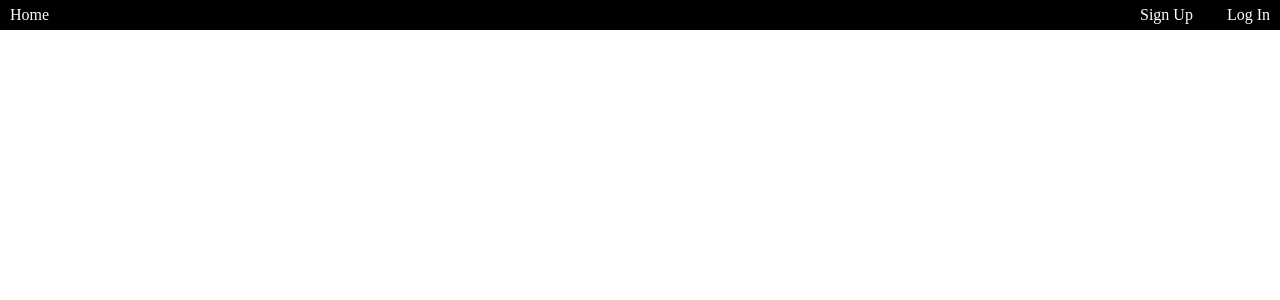
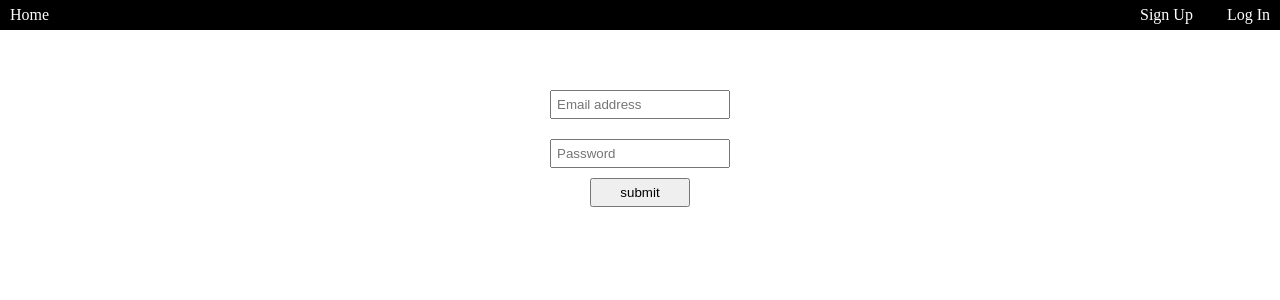
Before and after one commit to plum03/locate-my-loved-one, a React (Create React App) app in the folder client/: page /login in a window 1280 px wide. Shown: the top 300 px of the page. Built offline with nearby package versions, Linux system fonts and the light colour scheme.

Commit message:
added login page, worked on redux, some styling, navbar

```diff
--- a/client/src/CSS/Login.css
+++ b/client/src/CSS/Login.css
@@ -0,0 +1,17 @@
+.login-form {
+    display: flex;
+    flex-direction: column;
+    width: 300px;
+    padding: 50px;
+    margin: auto;
+}
+
+.login-form > * {
+    margin: 10px;
+    padding: 5px;
+}
+
+.login-submit {
+    width: 100px;
+    margin: auto;
+}
--- a/client/src/Components/App.js
+++ b/client/src/Components/App.js
@@ -9,25 +9,21 @@ import Navbar from './Navbar'
 // import Profile from './Profile'
 // import InfoForm from './InfoForm'
 // import Search from './Search'
-// import Login from './Login'
+import Login from './Login'
 import SignUp from './SignUp'
 // import AuthForm from './AuthForm'
 // What is this, how is it different from Login/SignUp?
 
 
 class App extends Component {
-    constructor(props) {
-        super(props)
-    }
 
     componentDidMount() {
         console.log(this.props);
         // this.props.verifyUser()
     }
 
-
     render () {
-        const {isAuthenticated} = this.props.auth.isAuthenticated
+        // const {isAuthenticated} = this.props.auth.isAuthenticated
         let style ={backgroundColor: 'white'}
 
         return (
@@ -47,7 +43,7 @@ class App extends Component {
                     {/* <ProtectedPath path="/edit" component={InfoForm} /> */}
 
                     <Route path='/signup' component={SignUp}/>
-                    {/* <Route path='/login' component={Login}/> */}
+                    <Route path='/login' component={Login}/>
                     {/* What is the function of our AuthForm and where should it go? */}
                 </Switch>
 
--- a/client/src/Components/Login.js
+++ b/client/src/Components/Login.js
@@ -0,0 +1,65 @@
+import React, { Component } from 'react'
+import {connect} from 'react-redux'
+import { login } from '../redux/authorization'
+
+import '../CSS/Login.css'
+
+class Login extends Component {
+    constructor(props) {
+        super(props);
+        this.state = {
+            inputs: {
+                email: '',
+                password: ''
+            }
+        }
+    }
+
+    clearInputs = () => {
+        this.setState({
+            inputs: {
+                email: '',
+                password: ''
+            }
+        })
+    }
+
+    handleChange = (e) => {
+        let {name, value} = e.target;
+        this.setState((prevState) => {
+            return {
+                inputs: {
+                    ...prevState.inputs,
+                    [name]: value
+                }
+            }
+        })
+    }
+
+    handleSubmit = (e) => {
+        e.preventDefault();
+        this.props.login(this.state.inputs, this.props.history);
+        this.clearInputs();
+    }
+
+    render() {
+        let { email, password } = this.state.inputs;
+        return (
+            <div>
+                <form className="login-form" onSubmit={this.handleSubmit}>
+                    <input onChange={this.handleChange} type="text" name="email" value={email} placeholder="Email address"/>
+                    <input onChange={this.handleChange} type="password" name="password" value={password} placeholder="Password"/>
+                    <button className="login-submit" type="submit">submit</button>
+                </form>
+            </div>
+        )
+    }
+}
+
+const mapStateToProps = (state) => {
+    return {
+        user: state.user
+    }
+}
+
+export default connect(mapStateToProps, { login })(Login);
--- a/client/src/Components/Navbar.js
+++ b/client/src/Components/Navbar.js
@@ -5,14 +5,13 @@ import {Link} from "react-router-dom"
 
 import '../CSS/Navbar.css';
 
-
+//Links are still not reflecting whether user is logged in or out - only showing signup/login links
 
 class Nav extends Component {
 
     render() {
-
-        const isAuthenticated = this.props.user.isAuthenticated
-        console.log(isAuthenticated)
+        const isAuthenticated = this.props.auth.isAuthenticated
+        console.log('navbar props', this.props)
         return (
             <div className="nav-wrapper" >
                 <Link className="nav-links" to="/">Home</Link>
--- a/client/src/redux/authorization.js
+++ b/client/src/redux/authorization.js
@@ -9,15 +9,21 @@ axios
         return config
     })
 
-
-
-
-export function signup(user) {
+function authorize(user, success){
+    return {
+       type: "AUTHORIZE",
+       user,
+       success
+    }
+}
+export function signup(user, history) {
     return dispatch => {
         axios
             .post("/auth/signup", user)
             .then(response => {
-                dispatch({ type: "SIGNUP", user: response.data })
+                let {user, success} = response.data;
+                dispatch(authorize(user, success));
+                history.push("/profile");
             })
             .catch(err => {
                 console.error(err);
@@ -25,18 +31,22 @@ export function signup(user) {
     }
 }
 
-export function login(user, success) {
+export function login(user, history) {
     return dispatch => {
         axios
             .post("/auth/login", user)
             .then(response => {
                 let { token, success, user } = response.data
-                localStorage.setItem("token", token)
+                localStorage.setItem("token", token);
                 dispatch({
                     type: "LOGIN",
                     user,
                     success
-                })
+                });
+                history.push("/profile");
+            })
+            .catch(err => {
+                console.error(err)
             })
     }
 }
@@ -53,7 +63,7 @@ export function verifyUser() {
         axios.get("/user/verify")
             .then((response) => {
                 let { success, user } = response.data
-                dispatch(login(user, success))
+                dispatch(authorize(user, success));
             })
             .catch((err) => {
                 console.error(err)
@@ -66,8 +76,8 @@ export default function authReducer(user = {
     data: {},
     isAuthenticated: false
 }, action) {
-    switch (action) {
-        case "LOGIN":
+    switch (action.type) {
+        case "AUTHORIZE":
             return {
                 data: {
                     ...action.user,
@@ -82,6 +92,15 @@ export default function authReducer(user = {
                 data: {},
                 isAuthenticated: false
             }
+        case "SIGNUP":
+            return {
+                data: {
+                    ...action.user,
+                    token: action.token
+                },
+                loading: false,
+                isAuthenticated: action.success
+            }
 
         default:
             return user
```
